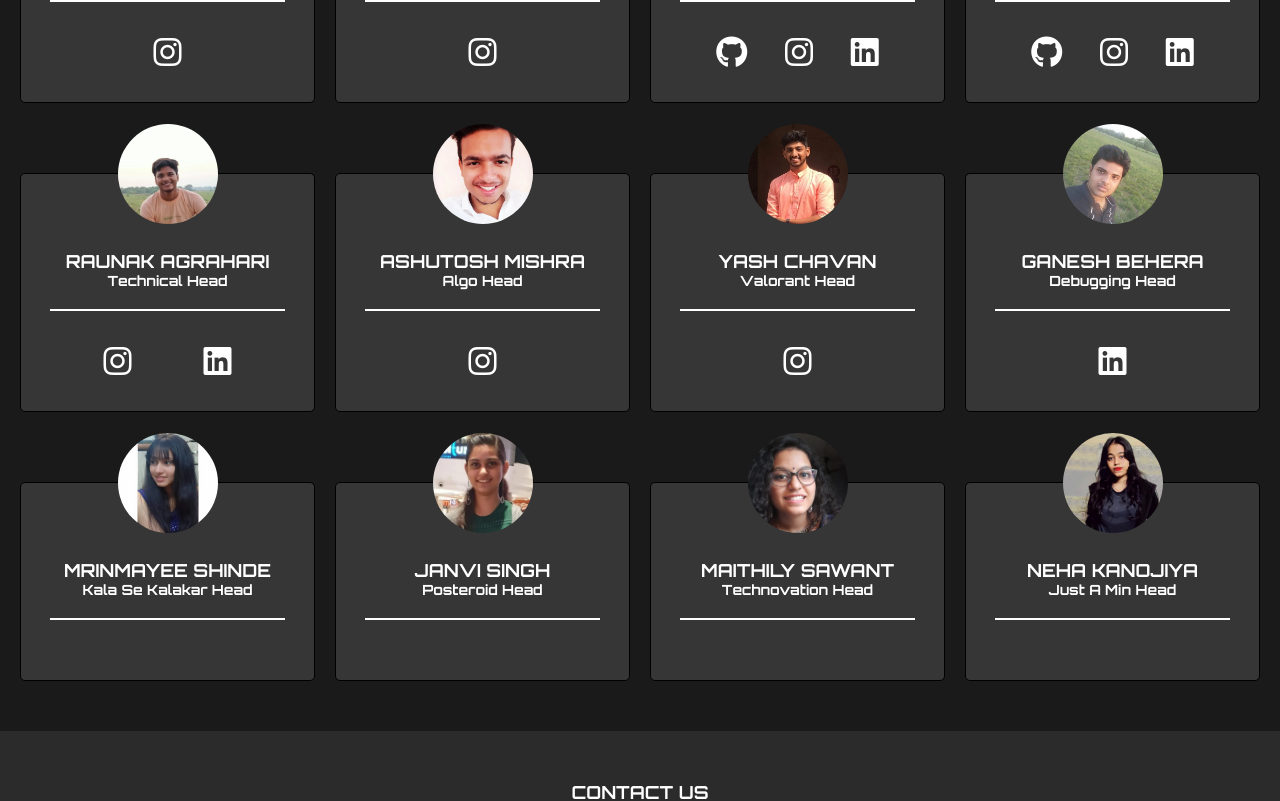
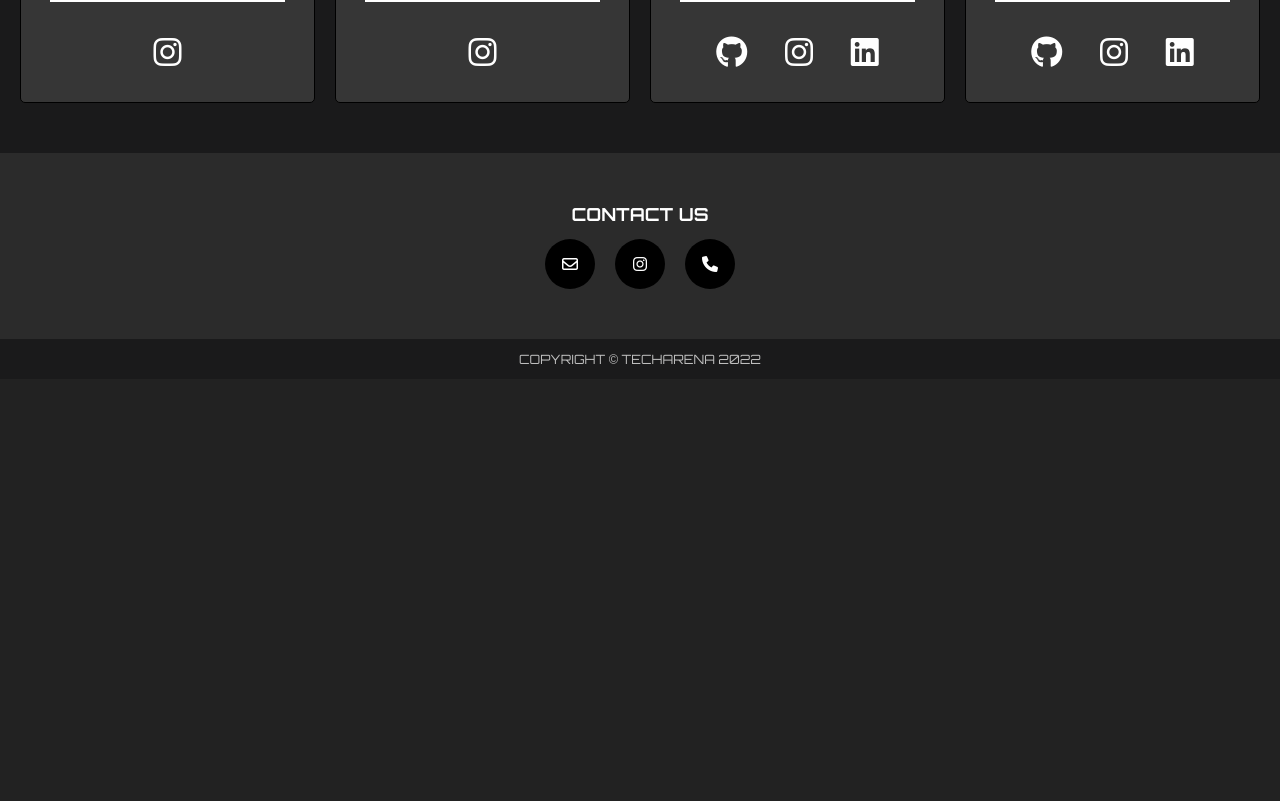
Before and after one commit to ProgrammerGaurav/TechArena, a React (Create React App) app: page /about in a window 1280 px wide. Shown: the part 2360-3161 px from the top of the page. After the commit the page ends 2739 px from the top, so only its background shows below. Built offline with nearby package versions, Linux system fonts and the light colour scheme.

Commit message:
update about us page data

```diff
--- a/src/data/aboutData.js
+++ b/src/data/aboutData.js
@@ -63,69 +63,5 @@ let aboutData = [
 		instagram: "https://www.instagram.com/santra_mosambi/",
 		linkedin: "https://www.linkedin.com/in/shubhamkar-bhattacharya-ab5787131/",
 	},
-	{
-		img: "raunak.webp",
-		name: "Raunak Agrahari",
-		title: "Technical Head",
-		github: "",
-		instagram: "https://www.instagram.com/raunak_agrahari_/",
-		linkedin: "https://www.linkedin.com/in/raunak-agrahari-b838a1226/",
-	},
-	{
-		img: "ashutosh.webp",
-		name: "Ashutosh Mishra",
-		title: "Algo Head",
-		github: "",
-		instagram: "https://www.instagram.com/__ashu_m/",
-		linkedin: "",
-	},
-	{
-		img: "yash.webp",
-		name: "Yash Chavan",
-		title: "Valorant Head",
-		github: "",
-		instagram: "https://www.instagram.com/yash.chavan28/",
-		linkedin: "",
-	},
-	{
-		img: "ganesh.webp",
-		name: "Ganesh Behera",
-		title: "Debugging Head",
-		github: "",
-		instagram: "",
-		linkedin: "https://www.linkedin.com/in/ganesh-behera-2997a7226/",
-	},
-	{
-		img: "mrinmayee.webp",
-		name: "Mrinmayee Shinde",
-		title: "Kala se Kalakar Head",
-		github: "",
-		instagram: "",
-		linkedin: "",
-	},
-	{
-		img: "janvi.webp",
-		name: "Janvi Singh",
-		title: "Posteroid Head",
-		github: "",
-		instagram: "",
-		linkedin: "",
-	},
-	{
-		img: "maithly.webp",
-		name: "Maithily Sawant",
-		title: "Technovation Head",
-		github: "",
-		instagram: "",
-		linkedin: "",
-	},
-	{
-		img: "neha.webp",
-		name: "Neha Kanojiya",
-		title: "Just a Min Head",
-		github: "",
-		instagram: "",
-		linkedin: "",
-	},
 ];
 export default aboutData;
```
